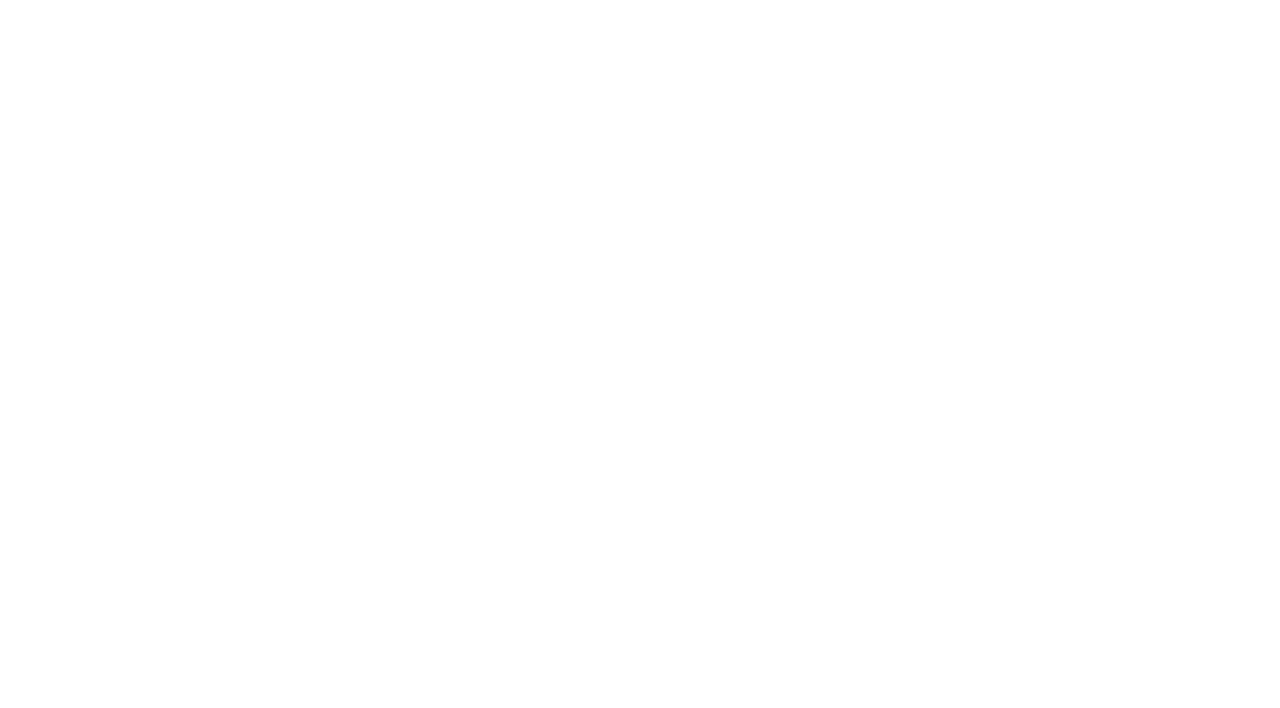
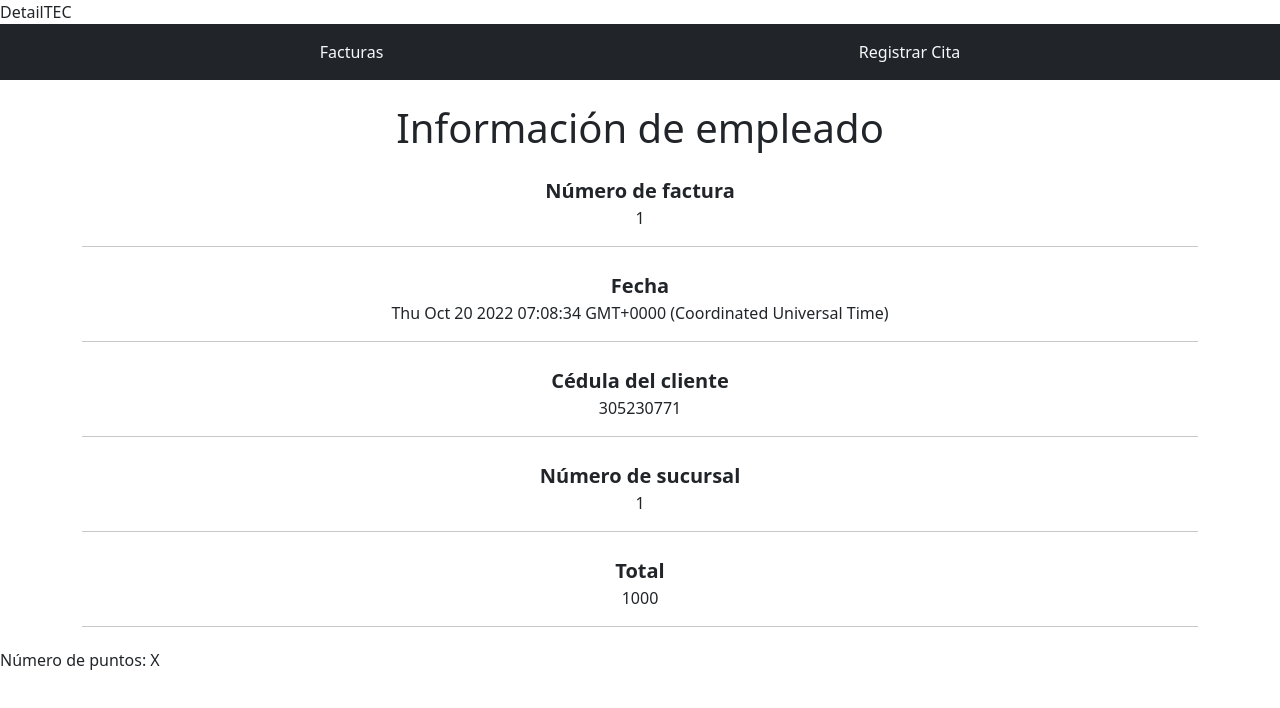
Before and after one commit to rijegaro287/DetailTEC, an Angular app in the folder Frontend/: page /client/bills/1 in a window 1280 px wide. Before the commit this address led to /. Shown: the top 708 px of the page. Built offline with nearby package versions, Linux system fonts and the light colour scheme.

Commit message:
Facturas pasadas

```diff
--- /dev/null
+++ b/Frontend/src/app/Components/Client/bill-info/bill-info.component.html
@@ -0,0 +1,15 @@
+<div class="container-sm">
+    <h1 class="text-center mb-3">Información de empleado</h1>
+
+    <!-- <app-message [messageInfo]="messageService.messageInfo"></app-message> -->
+
+    <app-info-card [infoTitles]="billInfoTitles" [info]="bill"></app-info-card>
+
+    <!-- <div class="d-flex justify-content-end mt-3">
+        <app-modal [options]="{size:'lg', scrollable:true}" [showModalButtonText]="'Editar empleado'"
+            [modalHeader]="'Edición de empleado'"> -->
+
+            <!-- <app-add-employee-form></app-add-employee-form>
+        </app-modal>
+    </div> -->
+</div>
--- /dev/null
+++ b/Frontend/src/app/Components/Client/bill-info/bill-info.component.ts
@@ -0,0 +1,55 @@
+import { Component, OnInit } from '@angular/core';
+import { ActivatedRoute } from '@angular/router';
+
+import { KeyReplacement } from 'src/app/Interfaces/Auxiliaries';
+import { Bill } from 'src/app/Interfaces/bill';
+
+import { BillService } from 'src/app/Services/bill.service';
+import { FormsService } from 'src/app/Services/forms.service';
+import { MessageService } from 'src/app/Services/message.service';
+
+@Component({
+  selector: 'app-bill-info',
+  templateUrl: './bill-info.component.html',
+  styleUrls: ['./bill-info.component.scss']
+})
+export class BillInfoComponent implements OnInit {
+  billInfoTitles: KeyReplacement<Bill>[];
+  bill:Bill;
+
+  constructor(
+    private route: ActivatedRoute,
+    private billService: BillService,
+    private formsService: FormsService,
+    protected messageService: MessageService)  {
+    this.billInfoTitles = [
+      {key: "id", replacement: "Número de factura"},
+      {key: "date", replacement: "Fecha"},
+      {key: "clientID", replacement: "Cédula del cliente"},
+      {key: "branch", replacement: "Número de sucursal"},
+      {key: "total", replacement: "Total"}
+    ]
+    this.bill = {} as Bill;
+  }
+
+
+
+  ngOnInit(): void {
+    const id = Number(this.route.snapshot.paramMap.get('id'))
+    this.billService.getBill(id)
+      .subscribe(response => {
+        if (response.status === 'error') {
+          this.messageService.setMessageInfo(response.message!, 'error')
+        }
+        else if (response.bill) {
+          this.bill = response.bill
+
+          this.formsService.form.get('id')?.setValue(this.bill.id)
+        }
+        else {
+          console.log(response)
+        }
+      })
+  }
+
+}
--- a/Frontend/src/app/Components/Client/bills/bills.component.html
+++ b/Frontend/src/app/Components/Client/bills/bills.component.html
@@ -1 +1,10 @@
-<app-generic-table [tableColumns]="tableColumns" [tableData]="tableData"></app-generic-table>
+<div class="container-md">
+    <h1 class="text-center mb-3">Facturas pasadas</h1>
+
+    <app-message [messageInfo]="messageService.messageInfo"></app-message>
+
+    <div class="overflow-scroll" style="height: 60vh;">
+        <app-generic-table [tableColumns]="tableColumns" [tableData]="tableData"></app-generic-table>
+    </div>
+
+</div>
--- a/Frontend/src/app/Components/Client/bills/bills.component.ts
+++ b/Frontend/src/app/Components/Client/bills/bills.component.ts
@@ -1,4 +1,7 @@
 import { Component, OnInit } from '@angular/core';
+
+import { MessageService } from 'src/app/Services/message.service';
+import { BillService } from 'src/app/Services/bill.service';
 
 import { Bill } from 'src/app/Interfaces/bill';
 import { KeyReplacement } from 'src/app/Interfaces/Auxiliaries';
@@ -9,24 +12,36 @@ import { KeyReplacement } from 'src/app/Interfaces/Auxiliaries';
   styleUrls: ['./bills.component.sass']
 })
 export class BillsComponent implements OnInit {
-  tableColumns: KeyReplacement<Bill>[] = [
-    { key: "id", replacement: "ID" },
-    { key: "date", replacement: "Fecha" },
-    { key: "clientID", replacement: "Cédula del Cliente" },
-    { key: "branch", replacement: "Sucursal" },
-    { key: "total", replacement: "Total" }
-  ];
+  tableColumns: KeyReplacement<Bill>[];
+  tableData: Bill[] = []
 
-  tableData: Bill[] = [
-    { id: 1, date: new Date(), clientID: 123456789, branch: 1, total: 1000 },
-    { id: 2, date: new Date(), clientID: 123456789, branch: 1, total: 1000 },
-    { id: 3, date: new Date(), clientID: 123456789, branch: 1, total: 1000 },
-    { id: 4, date: new Date(), clientID: 123456789, branch: 1, total: 1000 },
-  ]
+  constructor(
+    private billService: BillService,
+    protected messageService: MessageService
+  ) {
+    this.tableColumns = [
+      { key: "id", replacement: "ID" },
+      { key: "date", replacement: "Fecha" },
+      { key: "clientID", replacement: "Cédula del Cliente" },
+      { key: "total", replacement: "Total" }
+    ];
+  }
 
-  constructor() { }
 
   ngOnInit(): void {
+    this.messageService.resetMessageInfo();
+
+    this.billService.getAllBills()
+      .subscribe(response => {
+        if (response.status === 'error') {
+          this.messageService.setMessageInfo(response.message!, 'error');
+        }
+        else if (response.bills) {
+          this.tableData = response.bills;
+        }
+        else {
+          console.log(response);
+        }
+      })
   }
-
 }
--- /dev/null
+++ b/Frontend/src/app/Services/bill.service.ts
@@ -0,0 +1,51 @@
+import { Injectable } from '@angular/core';
+import { Observable, of } from 'rxjs';
+
+import {
+  ServerResponse,
+  AllBillsResponse,
+  BillResponse
+} from '../Interfaces/ServerResponses';
+
+import { Bill } from '../Interfaces/bill';
+
+import { BILLS } from '../TestDB/Bills';
+
+@Injectable({
+  providedIn: 'root'
+})
+export class BillService {
+
+  constructor() { }
+
+  getAllBills = (): Observable<AllBillsResponse> => {
+    const okResponse: AllBillsResponse = {
+      status: 'ok',
+      bills: BILLS
+    }
+
+    const errorResponse: ServerResponse = {
+      status: 'error',
+      message: 'No se pudieron obtener las facturas'
+    }
+
+    return of(okResponse)
+  }
+
+  getBill = (id: number): Observable<BillResponse> => {
+    const bill: Bill = BILLS.find(bill => bill.id === id)!
+
+    const okResponse: BillResponse = {
+      status: 'ok',
+      bill: bill
+    }
+
+    const errorResponse: ServerResponse = {
+      status: 'error',
+      message: 'No se pudo obtener la factura'
+    }
+
+    return of(okResponse)
+  }
+
+}
--- /dev/null
+++ b/Frontend/src/app/TestDB/Bills.ts
@@ -0,0 +1,41 @@
+import { Bill } from "../Interfaces/bill";
+
+const BILLS:Bill[] = [
+    {
+        "id": 1,
+        "date": new Date(),
+        "clientID": 305230771,
+        "branch": 1,
+        "total": 1000
+    },
+    {
+        "id": 2,
+        "date": new Date(),
+        "clientID": 305230772,
+        "branch": 1,
+        "total": 570
+    },
+    {
+        "id": 3,
+        "date": new Date(),
+        "clientID": 305230773,
+        "branch": 1,
+        "total": 20700
+    },
+    {
+        "id": 4,
+        "date": new Date(),
+        "clientID": 305230774,
+        "branch": 1,
+        "total": 65000
+    },
+    {
+        "id": 5,
+        "date": new Date(),
+        "clientID": 305230775,
+        "branch": 1,
+        "total": 100
+    }
+]
+
+export {BILLS}
--- a/Frontend/src/app/app-routing.module.ts
+++ b/Frontend/src/app/app-routing.module.ts
@@ -14,6 +14,7 @@ import { HomeComponent } from './Components/Client/home/home.component';
 import { MakeAppointmentComponent } from './Components/Client/make-appointment/make-appointment.component';
 import { BillsComponent } from './Components/Client/bills/bills.component';
 import { AdminEmployeeInfoComponent } from './Components/Admin/employee-info/employee-info.component';
+import { BillInfoComponent } from './Components/Client/bill-info/bill-info.component';
 
 const routes: Routes = [
   { path: '', redirectTo: '/login', pathMatch: 'full' },
@@ -35,6 +36,7 @@ const routes: Routes = [
       { path: 'home', component: HomeComponent },
       { path: 'make_appointment', component: MakeAppointmentComponent },
       { path: 'bills', component: BillsComponent },
+      { path: "bills/:id", component: BillInfoComponent}
     ]
   }
 ];
--- a/Frontend/src/app/app.module.ts
+++ b/Frontend/src/app/app.module.ts
@@ -24,7 +24,8 @@ import { BillsComponent } from './Components/Client/bills/bills.component'
 import { InfoCardComponent } from './Components/info-card/info-card.component'
 import { NgbModule } from '@ng-bootstrap/ng-bootstrap'
 import { ModalComponent } from './Components/modal/modal.component';
-import { AddEmployeeFormComponent } from './Components/Admin/add-employee-form/add-employee-form.component'
+import { AddEmployeeFormComponent } from './Components/Admin/add-employee-form/add-employee-form.component';
+import { BillInfoComponent } from './Components/Client/bill-info/bill-info.component'
 
 @NgModule({
   declarations: [
@@ -43,6 +44,7 @@ import { AddEmployeeFormComponent } from './Components/Admin/add-employee-form/a
     AdminEmployeeInfoComponent,
     ModalComponent,
     AddEmployeeFormComponent,
+    BillInfoComponent,
   ],
   imports: [
     BrowserModule,
```
Also changed, not shown: Frontend/src/app/Interfaces/ServerResponses.ts (+11 -1 lines), Frontend/src/app/Components/Client/bill-info/bill-info.component.scss (added), 2 other files (tests, documents, lock files or other folders).
